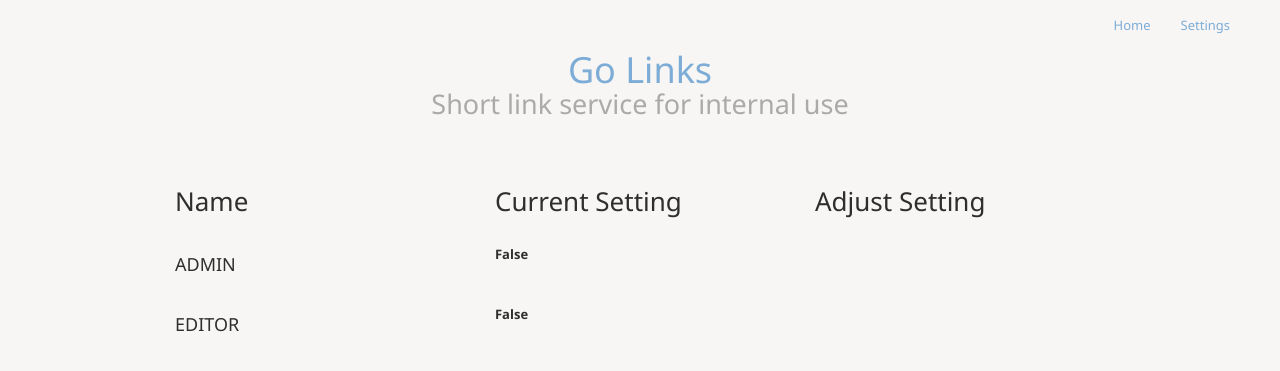
After one commit to redluxx/golinker, a Flask app: template golinks/templates/settings.html in a window 1280 px wide. The commit adds this page. Shown: the top 371 px of the page. Run offline with Flask 2, Linux system fonts and the light colour scheme; the template is opened without the code that fills it: values that come from a table or form of the project are taken from there, others are empty; data comes from the database, SQL or seed files in the repository; some libraries are stand-ins or nearby versions.

Commit message:
work on settings

```diff
--- a/golinks/__init__.py
+++ b/golinks/__init__.py
@@ -1,6 +1,6 @@
 """Initialize Flask Application."""
 from flask import Flask
-from golinks.models import DB
+from golinks.models import DB, Settings
 
 def create_app():
     """Construct the core application."""
@@ -9,8 +9,10 @@ def create_app():
     DB.init_app(app)
 
     with app.app_context():
-        from . import routes
+        from . import views
+        from .extras.settings import views
 
         DB.create_all()
+        Settings.setup()
 
         return app
--- a/golinks/templates/base.html
+++ b/golinks/templates/base.html
@@ -67,11 +67,29 @@
 			text-rendering: auto;
 			width: 20%
 		}
+
+		.navbar {
+			margin-right: 50px;
+		}
+
+		{% block style %}{% endblock %}
 	</style>
+	<script>
+		{% block script %}{% endblock %}
+	</script>
+
 	<title>Go Links</title>
 </head>
 
 <body>
+
+	<div id="navbar" class="navbar navbar-fixed-top">
+		<ul class="nav navbar-nav navbar-right">
+			<li><a href="{{ url_for('.index') }}">Home</a></li>
+			<li><a href="{{ url_for('.settings') }}">Settings</a></li>
+		</ul>
+	   </div>
+
 	<a href="{{ url_for('.index') }}">
 		<h1>
 			Go Links
@@ -90,7 +108,6 @@
 	{% endwith %}
 
 	{% block content %}{% endblock %}
-
 </body>
 
 </html>
--- /dev/null
+++ b/golinks/templates/settings.html
@@ -0,0 +1,36 @@
+{% extends 'base.html' %}
+
+{% block style %}
+    .top-buffer { margin-top:20px; }
+{% endblock %}
+
+{% block content %}
+
+<div class="container-fluid">
+  <div class="row">
+    <div class="col-md-4">
+      <h3>Name</h3>
+    </div>
+    <div class="col-md-4">
+      <h3>Current Setting</h3>
+    </div>
+    <div class="col-md-4">
+      <h3>Adjust Setting</h3>
+    </div>
+  </div>
+{% for setting in all_settings %}
+  <div class="row top-buffer">
+    <div class="col-md-4">
+      <h4>{{setting.name}}</h4>
+    </div>
+    <div class="col-md-4">
+      <b>{{setting.status}}</b>
+    </div>
+    <div class="col-md-4">
+
+    </div>
+  </div>
+{% endfor %}
+
+</div>
+{% endblock %}
```
Also changed, not shown: golinks/extras/settings/views.py (added, +11 -0 lines), golinks/models.py (+20 -0 lines), golinks/views.py (renamed from golinks/routes.py).
